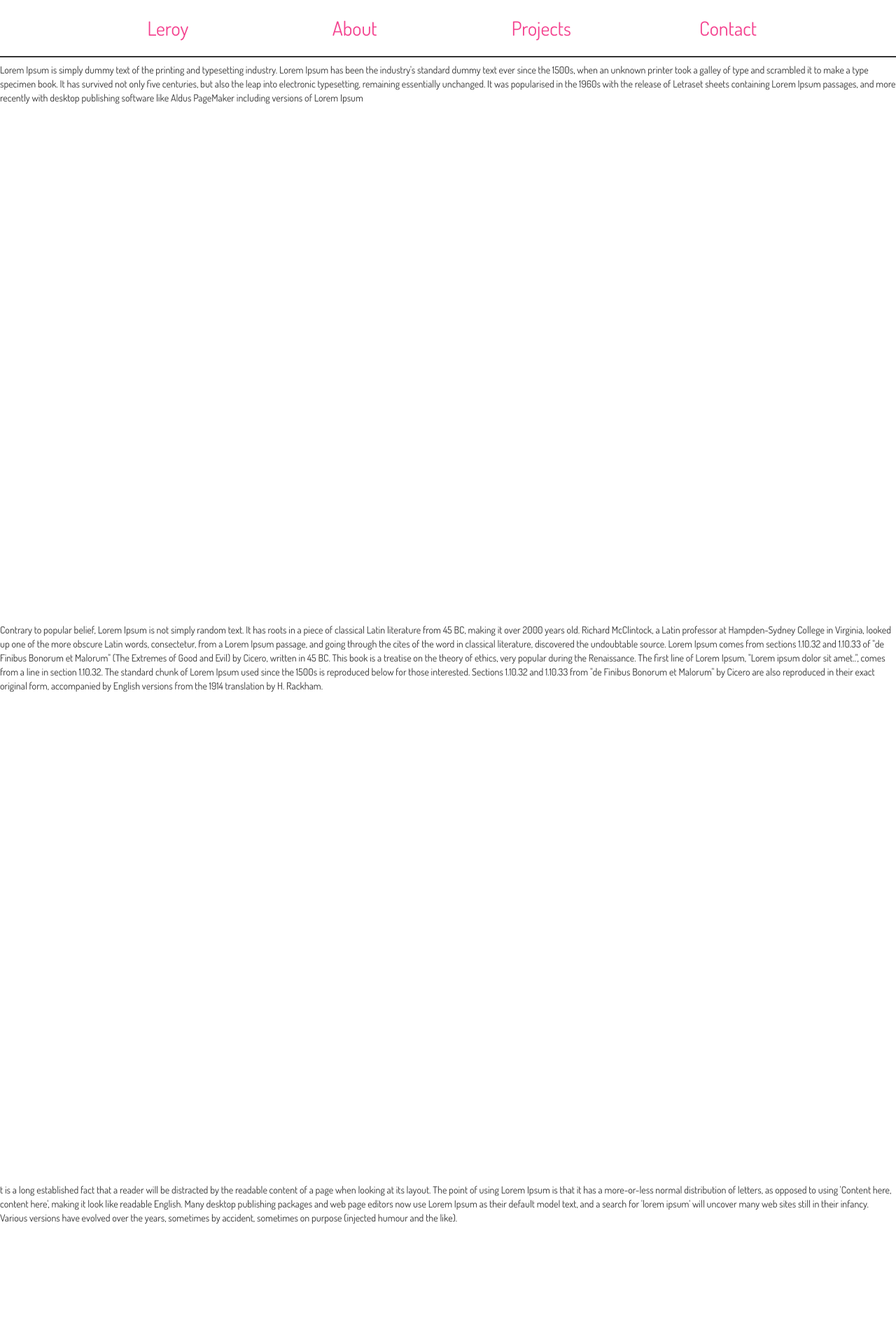
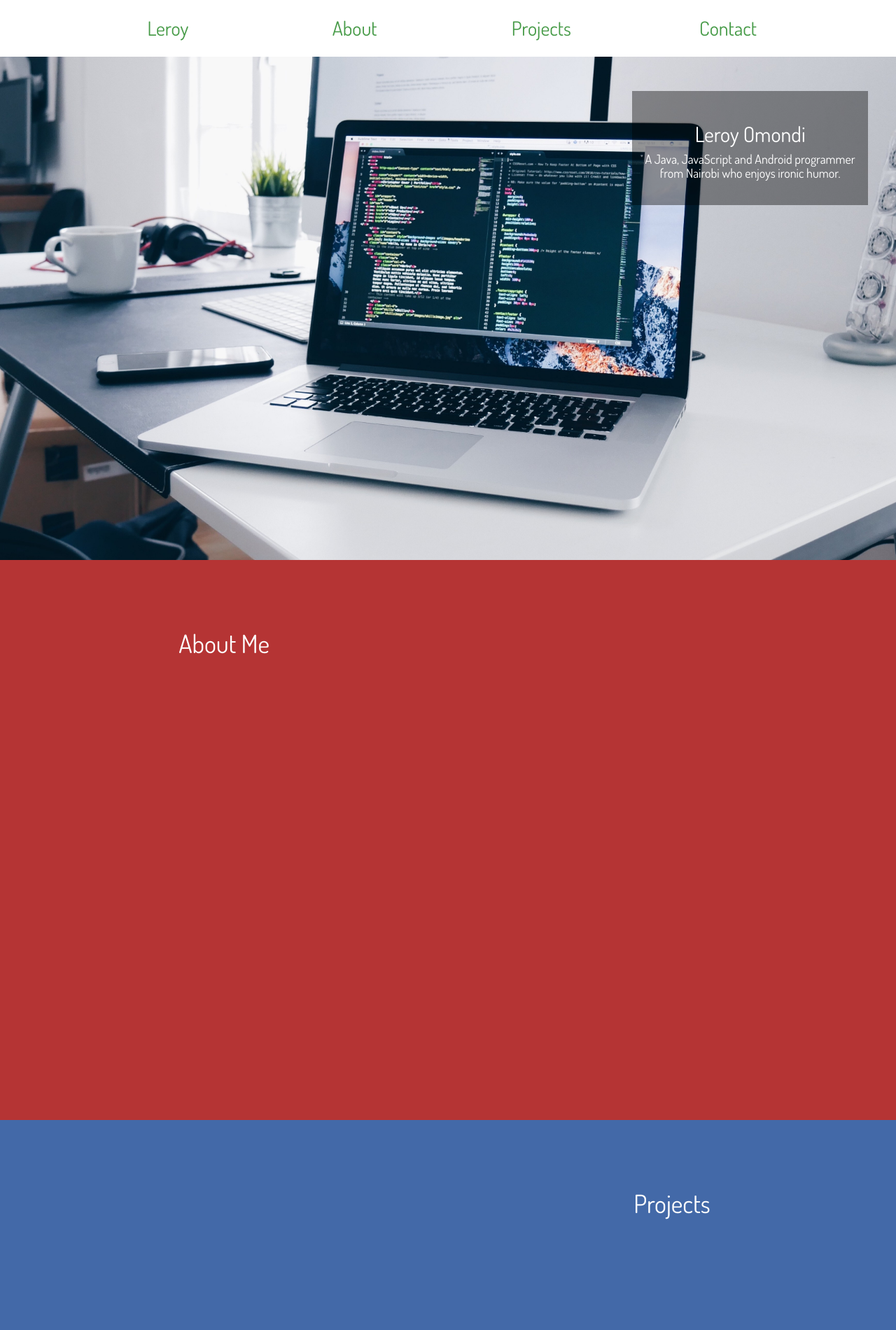
Before and after one commit to leroy2712/leroy2712.github.io, a plain HTML site: page index.html in a window 1280 px wide. Shown: the top 1900 px of the page at 70% size. Drawn offline with nearby package versions, Linux system fonts and the light colour scheme.

Commit message:
progress so far

```diff
--- a/css/styles.css
+++ b/css/styles.css
@@ -28,18 +28,69 @@ body {
 .nav-links > a {
     text-decoration: none;
     font-family: 'Dosis', sans-serif;
-    color: #f4428f;
+    color: #479b48;
 }
 
 nav {
-    background-color: rgba(256, 256, 256, 0.7);
+    background-color: rgb(256, 256, 256);
 }
 
 .navbar {
-    border-bottom: 2px solid #333333;
+    border-bottom: 1px solid #ffffff;
+}
+/* navbar */
+
+/* leroy */
+#index {
+    background-image:url(../images/bg.jpg);
+    background-repeat:no-repeat;
+    background-size:cover;
 }
 
-#navigation {
-    margin-bottom: 10px;
+#intro-name {
+    background-color: rgba(0, 0, 0, 0.4);
+    margin-top: 50px;
+    padding-top: 25px;
+    padding-bottom: 25px;
+    color: #ffffff;
+    margin-left: 35px;
+    margin-right: 25px;
 }
-/* navbar */
+/* leroy */
+
+/* about */
+#about-me {
+    background-color: #b53434;
+}
+
+#about-title {
+    background-color: #b53434;
+    color: #ffffff;
+}
+
+#about-me > .row {
+    min-height: 100%;
+}
+/* about */
+
+/* projects */
+#projects {
+    background-color: #4369a8;
+}
+
+#projects-title {
+    background-color: #4369a8;
+    color: #ffffff;
+}
+/* projects */
+
+/* contact */
+#contact-me {
+    background-color: #f4428f;
+}
+
+#contact-title {
+    background-color: #f4428f;
+    color: #ffffff;
+}
+/* contact */
--- a/index.html
+++ b/index.html
@@ -54,53 +54,53 @@
 
 
     <!-- index -->
-    <div id="index">
-        Lorem Ipsum is simply dummy text of the printing and typesetting industry. Lorem Ipsum has been the industry's standard dummy
-        text ever since the 1500s, when an unknown printer took a galley of type and scrambled it to make a type specimen
-        book. It has survived not only five centuries, but also the leap into electronic typesetting, remaining essentially
-        unchanged. It was popularised in the 1960s with the release of Letraset sheets containing Lorem Ipsum passages, and
-        more recently with desktop publishing software like Aldus PageMaker including versions of Lorem Ipsum
+    <div class="container-fluid" id="index">
+        <div class="row">
+            <div class="col-sm-4"></div>
+            <div class="col-sm-4"></div>
+            <div class="col-sm-4">
+                <div class="text-center" id="intro-name">
+                    <h2>Leroy Omondi</h2>
+                    <h4>A Java, JavaScript and Android programmer from Nairobi who enjoys ironic humor.</h4>
+                </div>
+            </div>
+        </div>
     </div>
     <!-- index -->
 
 
     <!-- about me -->
-    <div id="about-me">
-        Contrary to popular belief, Lorem Ipsum is not simply random text. It has roots in a piece of classical Latin literature
-        from 45 BC, making it over 2000 years old. Richard McClintock, a Latin professor at Hampden-Sydney College in Virginia,
-        looked up one of the more obscure Latin words, consectetur, from a Lorem Ipsum passage, and going through the cites
-        of the word in classical literature, discovered the undoubtable source. Lorem Ipsum comes from sections 1.10.32 and
-        1.10.33 of "de Finibus Bonorum et Malorum" (The Extremes of Good and Evil) by Cicero, written in 45 BC. This book
-        is a treatise on the theory of ethics, very popular during the Renaissance. The first line of Lorem Ipsum, "Lorem
-        ipsum dolor sit amet..", comes from a line in section 1.10.32. The standard chunk of Lorem Ipsum used since the 1500s
-        is reproduced below for those interested. Sections 1.10.32 and 1.10.33 from "de Finibus Bonorum et Malorum" by Cicero
-        are also reproduced in their exact original form, accompanied by English versions from the 1914 translation by H.
-        Rackham.
+    <div class="container-fluid" id="about-me">
+        <div class="row">
+            <div class="col-sm-6" id="about-title">
+                <h1 class="text-center">About Me</h1>
+            </div>
+            <div class="col-sm-6"></div>
+        </div>
     </div>
     <!-- about me -->
 
 
     <!-- projects -->
-    <div id="projects">
-        t is a long established fact that a reader will be distracted by the readable content of a page when looking at its layout.
-        The point of using Lorem Ipsum is that it has a more-or-less normal distribution of letters, as opposed to using
-        'Content here, content here', making it look like readable English. Many desktop publishing packages and web page
-        editors now use Lorem Ipsum as their default model text, and a search for 'lorem ipsum' will uncover many web sites
-        still in their infancy. Various versions have evolved over the years, sometimes by accident, sometimes on purpose
-        (injected humour and the like).
+    <div class="container-fluid" id="projects">
+        <div class="row">
+            <div class="col-sm-6"></div>
+            <div class="col-sm-6" id="projects-title">
+                <h1 class="text-center">Projects</h1>
+            </div>
+        </div>
     </div>
     <!-- projects -->
 
 
     <!-- contact me -->
-    <div id="contact-me">
-        There are many variations of passages of Lorem Ipsum available, but the majority have suffered alteration in some form, by
-        injected humour, or randomised words which don't look even slightly believable. If you are going to use a passage
-        of Lorem Ipsum, you need to be sure there isn't anything embarrassing hidden in the middle of text. All the Lorem
-        Ipsum generators on the Internet tend to repeat predefined chunks as necessary, making this the first true generator
-        on the Internet. It uses a dictionary of over 200 Latin words, combined with a handful of model sentence structures,
-        to generate Lorem Ipsum which looks reasonable. The generated Lorem Ipsum is therefore always free from repetition,
-        injected humour, or non-characteristic words etc.
+    <div class="container-fluid" id="contact-me">
+        <div class="row">
+            <div class="col-sm-6" id="contact-title">
+                <h1 class="text-center">Contact Me</h1>
+            </div>
+            <div class="col-sm-6"></div>
+        </div>
     </div>
     <!-- contact me -->
 
--- a/js/main.js
+++ b/js/main.js
@@ -0,0 +1,13 @@
+$("a").on('click', function (event) {
+    if (this.hash !== "") {
+        event.preventDefault();
+
+        var hash = this.hash;
+
+        $('html, body').animate({
+            scrollTop: $(hash).offset().top
+        }, 800, function () {
+            window.location.hash = hash;
+        });
+    }
+});
```
Also changed, not shown: images/bg.jpg (added).
